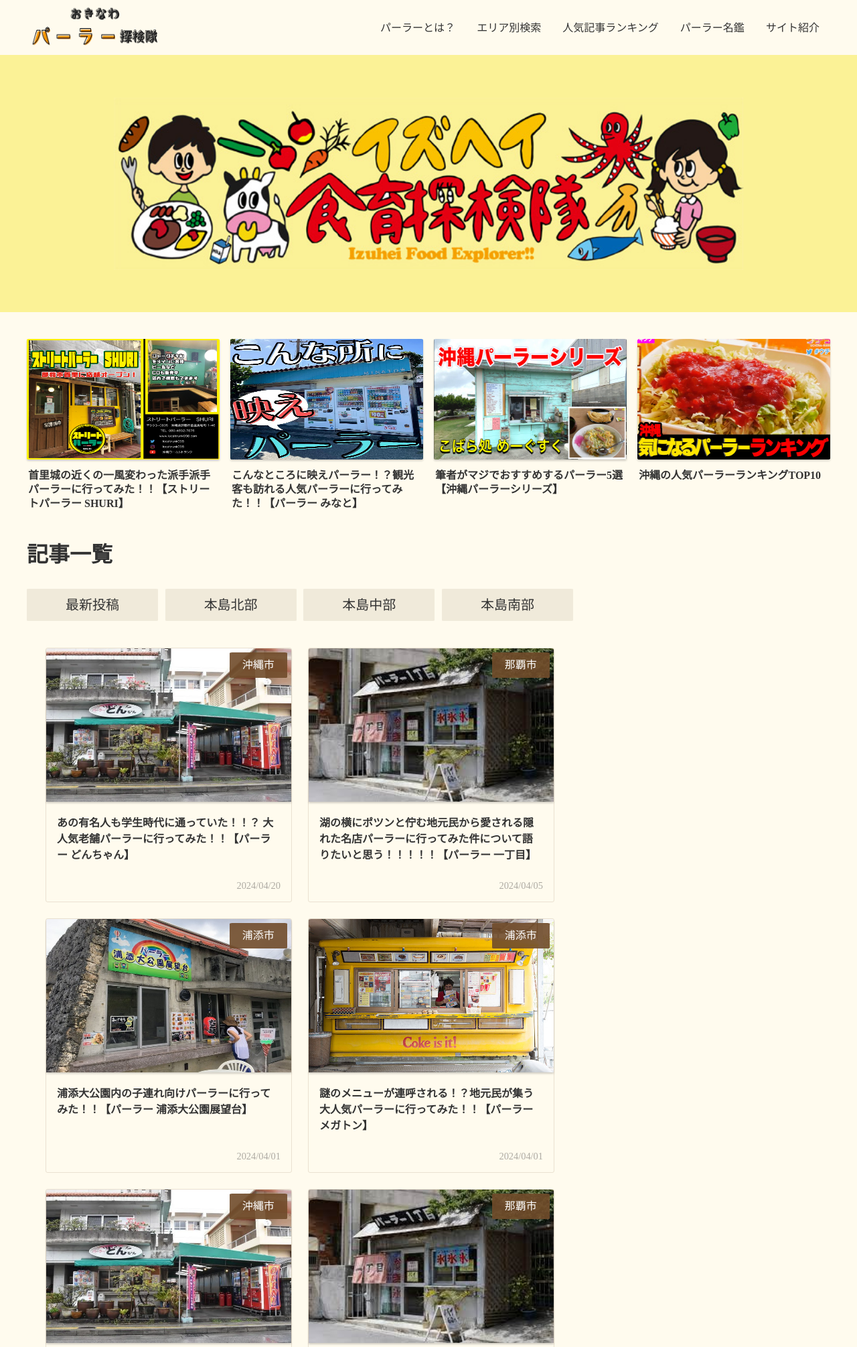
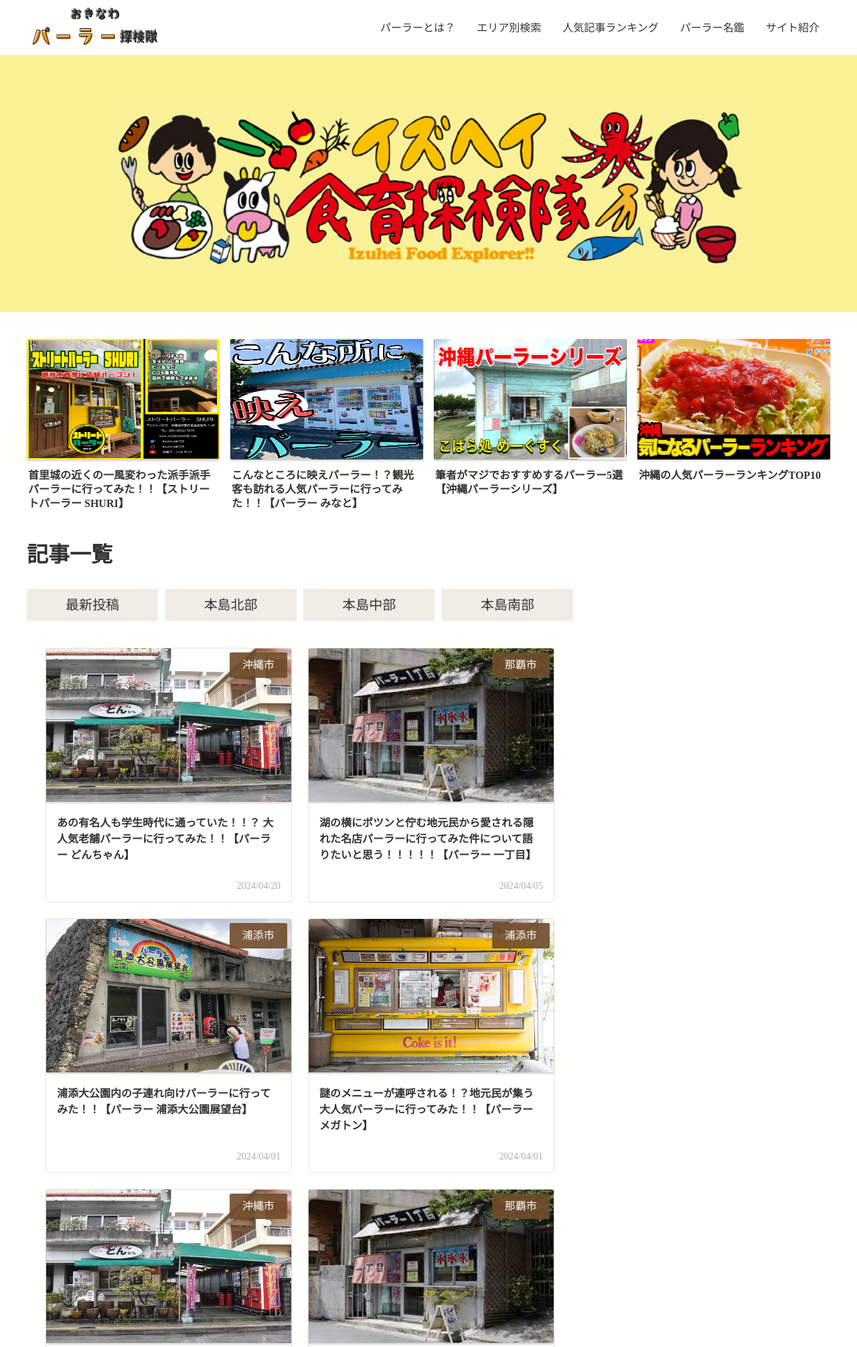
Before and after one commit to Dustin-Yamashiro/naha-waraba, a PHP site: page / in a window 1280 px wide. Shown: the top 2011 px of the page at 67% size. Run offline with PHP 8.4, Linux system fonts and the light colour scheme; style sheets or scripts are compiled from the project's sources; some web fonts are replaced.

Commit message:
メインカラーを変更

```diff
--- a/scss/foundation/_base.scss
+++ b/scss/foundation/_base.scss
@@ -1,5 +1,5 @@
 
-$mainColor: #FFFBEE;
+$mainColor: #FFFFFD;
 $baseColor: #FFB258;
 $accentColor: #704C2B;
 $fontColorBlack: #333333;
```
